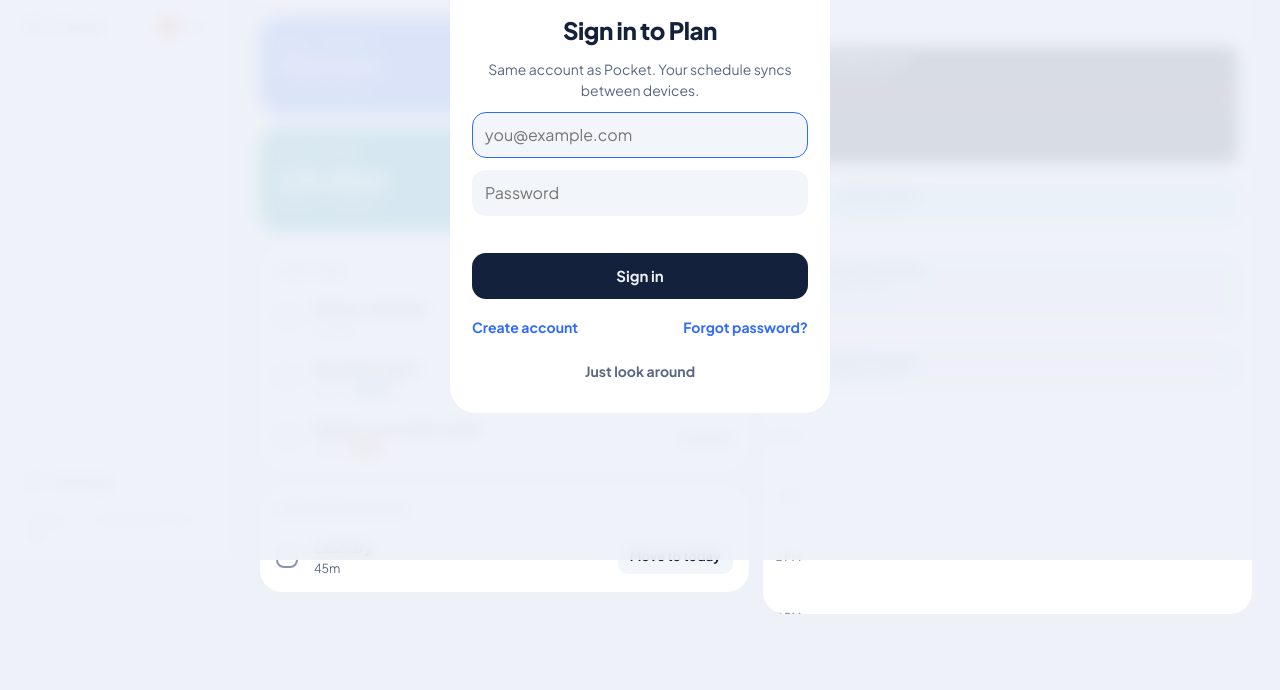
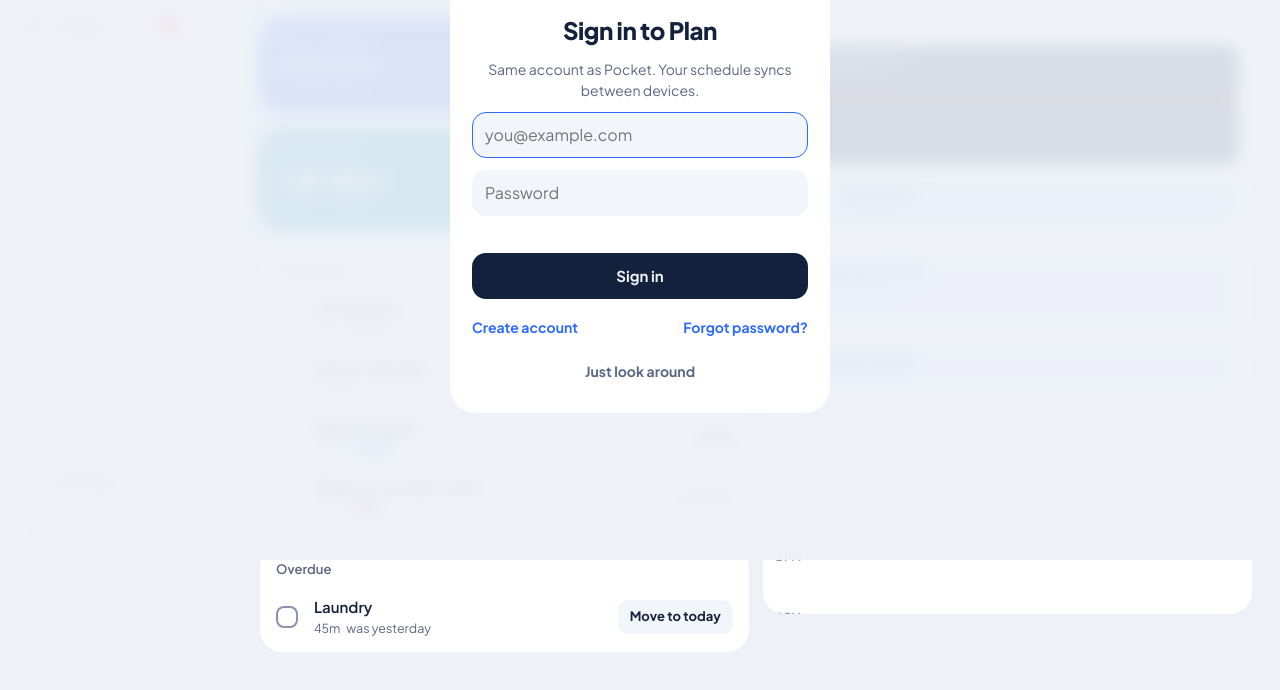
Before and after one commit to william5711/plan, a plain HTML site: page index.html in a window 1280 px wide. Shown: the part 240-930 px from the top of the page. Before the commit the page ends 894 px from the top, so only its background shows below. Drawn offline with nearby package versions, Linux system fonts and the light colour scheme.

Commit message:
Today: check boxes for every timed item in Later today; Overdue list for missed to-dos; fixed events stay on their day

```diff
--- a/index.html
+++ b/index.html
@@ -385,6 +385,7 @@ function parseISO(s) { const [y, m, d] = s.split("-").map(Number); return new Da
 function addDays(s, n) { const d = parseISO(s); d.setDate(d.getDate() + n); return iso(d); }
 function dayLabel(s, opts = { weekday: "long", month: "short", day: "numeric" }) { return parseISO(s).toLocaleDateString("en-US", opts); }
 function relDay(s) { const t = todayISO(); return s === t ? "Today" : s === addDays(t, 1) ? "Tomorrow" : s === addDays(t, -1) ? "Yesterday" : dayLabel(s, { weekday: "short", month: "short", day: "numeric" }); }
+function wasWords(t) { const d = t.day === todayISO() ? "today" : t.day === addDays(todayISO(), -1) ? "yesterday" : dayLabel(t.day, { weekday: "short", month: "short", day: "numeric" }); return "was " + d + (t.start_time ? " " + fmtTime(t.start_time) : ""); }
 function dueWords(s) { const r = relDay(s); return r === "Today" || r === "Tomorrow" || r === "Yesterday" ? r.toLowerCase() : dayLabel(s, { weekday: "long" }) + (s > addDays(todayISO(), 6) ? ", " + dayLabel(s, { month: "short", day: "numeric" }) : ""); }
 function hm(t) { return t ? String(t).slice(0, 5) : null; }
 function toMin(t) { const [h, m] = hm(t).split(":").map(Number); return h * 60 + m; }
@@ -594,6 +595,7 @@ function rowHTML(t, opts = {}) {
   if (t.kind === "fixed") tags.push(`<span class="tag">Fixed</span>`);
   if (t.priority === 3) tags.push(`<span class="tag hi">High</span>`);
   if (t.source === "claude") tags.push(`<span class="tag ai">Claude</span>`);
+  if (opts.was) tags.push(`<span>${esc(opts.was)}</span>`);
   if (t.due && !opts.noDue) tags.push(`<span>due ${esc(dueWords(t.due))}</span>`);
   const when = t.start_time ? fmtShort(t.start_time) : opts.showDay && t.day ? esc(relDay(t.day)) : "";
   return `<div class="row${t.done ? " done" : ""}">${checkBtn(t)}
@@ -646,15 +648,17 @@ function vToday() {
         : `<button class="tile tap" data-act="openday" data-day="${addDays(S.day, 1)}"><span class="lbl">Tomorrow</span><span class="stat">${tomorrow.length}<small> ${tomorrow.length === 1 ? "thing" : "things"}</small></span><span class="small">${tomorrow.filter(t => t.start_time).sort(byTime)[0] ? "First at " + fmtTime(tomorrow.filter(t => t.start_time).sort(byTime)[0].start_time) : "Nothing timed yet"}</span></button>`}
     </div>`);
 
-    // Later today: everything after next, plus anytime tasks
-    const later = upcoming.slice(1), openAny = anytime.filter(t => !t.done);
+    // Later today: every timed item still to come (the next one too, so each has a check box), anything else in progress, and anytime tasks
+    const running = timed.filter(t => !t.done && t !== cur && toMin(t.start_time) <= n && n < toMin(t.start_time) + t.duration_min);
+    const later = [...running, ...upcoming], openAny = anytime.filter(t => !t.done);
     out.push(`<section class="tile flush"><div class="hd"><h2>Later today</h2><button class="link" data-act="add" data-anytime="1">Add</button></div>
       ${later.length || openAny.length ? `<div class="rows">${later.map(t => rowHTML(t)).join("")}${openAny.map(t => rowHTML(t, { action: `<span class="when small">anytime</span>` })).join("")}</div>`
-        : `<p class="empty">Nothing else after ${next ? esc(next.title) : "this"}.</p>`}</section>`);
+        : `<p class="empty">Nothing else planned for the rest of today.</p>`}</section>`);
 
-    // Left over from earlier days
-    const overdue = S.tasks.filter(t => t.day && t.day < S.day && !t.done).sort((a, b) => a.day.localeCompare(b.day) || byTime(a, b));
-    if (overdue.length) out.push(`<section class="tile flush"><div class="hd"><h2>Left over from before</h2></div><div class="rows">${overdue.map(t => rowHTML(t, { action: `<button class="mini ghost" data-act="totoday" data-id="${t.id}">Move to today</button>` })).join("")}</div></section>`);
+    // Overdue: to-dos whose time or day has passed without a check. Fixed events (exams, classes, flights) just stay on their own day.
+    const missed = timed.filter(t => !t.done && t.kind !== "fixed" && toMin(t.start_time) + t.duration_min <= n);
+    const before = S.tasks.filter(t => t.day && t.day < S.day && !t.done && t.kind !== "fixed").sort((a, b) => a.day.localeCompare(b.day) || byTime(a, b));
+    if (before.length || missed.length) out.push(`<section class="tile flush"><div class="hd"><h2>Overdue</h2></div><div class="rows">${before.map(t => rowHTML(t, { was: wasWords(t), action: `<button class="mini ghost" data-act="totoday" data-id="${t.id}">Move to today</button>` })).join("")}${missed.map(t => rowHTML(t)).join("")}</div></section>`);
   } else {
     // Another day: a summary tile, then its anytime list.
     out.push(`<section class="tile now"><span class="lbl" style="color:var(--ink-2)">${esc(dayLabel(S.day, { weekday: "long", month: "long", day: "numeric" }))}</span>
```
